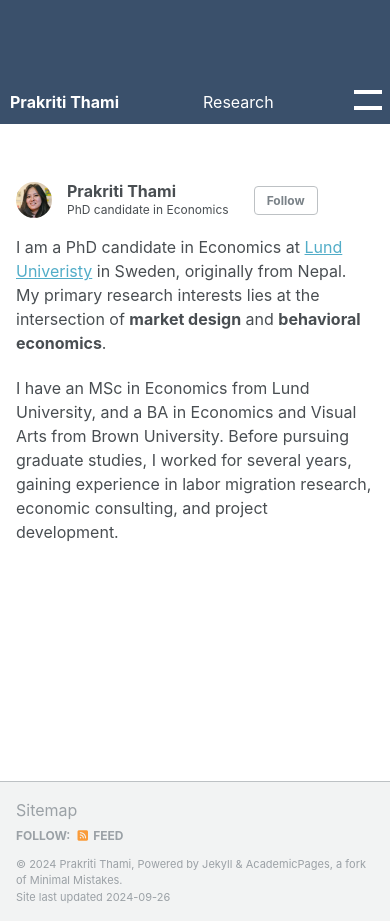
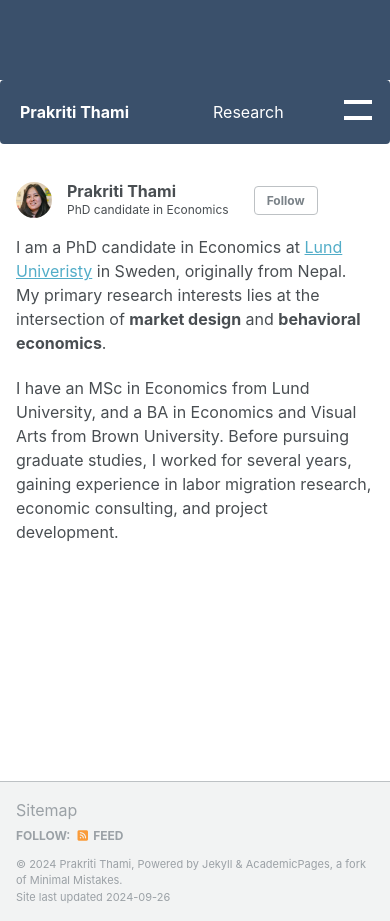
Before and after one commit to prakritithami/prakritithami.github.io, a Jekyll site: the page built from _pages/about.md, in a window 390 px wide and 921 px high. Built offline with Jekyll 4.4.1, drawn with Linux system fonts in a browser that asks for light colours.

Commit message:
Update main.scss

```diff
--- a/assets/css/main.scss
+++ b/assets/css/main.scss
@@ -69,17 +69,18 @@ body {
 
 // Mobile view styles
 @media (max-width: 768px) {
-  // Apply styles specifically to the .masthead__inner-wrap .masthead__menu
   .masthead .masthead__inner-wrap .masthead__menu {
-    background-color: $header-bg-color !important; // Ensure the menu has the same background color as the header
+    background-color: $header-bg-color !important; // Set the background color to match the header
     color: $text-color !important; // Ensure the text color is white
-    border: none !important; // Remove any custom borders
-    box-shadow: none !important; // Remove any box shadows
-    position: absolute !important; // Ensure the menu is positioned correctly
+    border: 2px solid $header-bg-color; // Add a border with the same color as the header
+    border-radius: 4px; // Optional: Add rounded corners
+    padding: 10px; // Add padding inside the menu for spacing
+    position: absolute !important; // Position the menu correctly
     width: 100% !important; // Make the menu take the full width
     z-index: 9999 !important; // Ensure the menu is above other elements
     top: 100%; // Position the menu just below the header
     left: 0; // Align menu to the left edge
+    box-shadow: 0 4px 8px rgba(0, 0, 0, 0.1); // Optional: Add a subtle shadow for depth
   }
 
   // Apply styles to menu links within .masthead__menu
@@ -92,20 +93,9 @@ body {
     border: none !important; // Remove any custom borders
   }
 
-  // Styles for the .navicon toggle button in mobile view
-  .masthead .navicon {
-    display: block !important; // Ensure the navicon is visible in mobile view
-    color: $text-color !important; // Set navicon color to white
-    background: none !important; // Remove any background colors
-    border: none !important; // Remove any borders
-    cursor: pointer; // Change the cursor to a pointer
-  }
-
-  // Additional reset for .masthead elements to ensure mobile view works correctly
-  .masthead .masthead__inner-wrap * {
-    color: $text-color !important; // Force the text color to be white
-    background: none !important; // Remove any background colors
-    border: none !important; // Remove any borders
-    box-shadow: none !important; // Remove any box shadows
+  // Optional: Add hover effect for menu links
+  .masthead .masthead__inner-wrap .masthead__menu a:hover {
+    background-color: lighten($header-bg-color, 10%) !important; // Lighten the background on hover
+    color: $text-color !important; // Keep text color consistent
   }
 }
```
